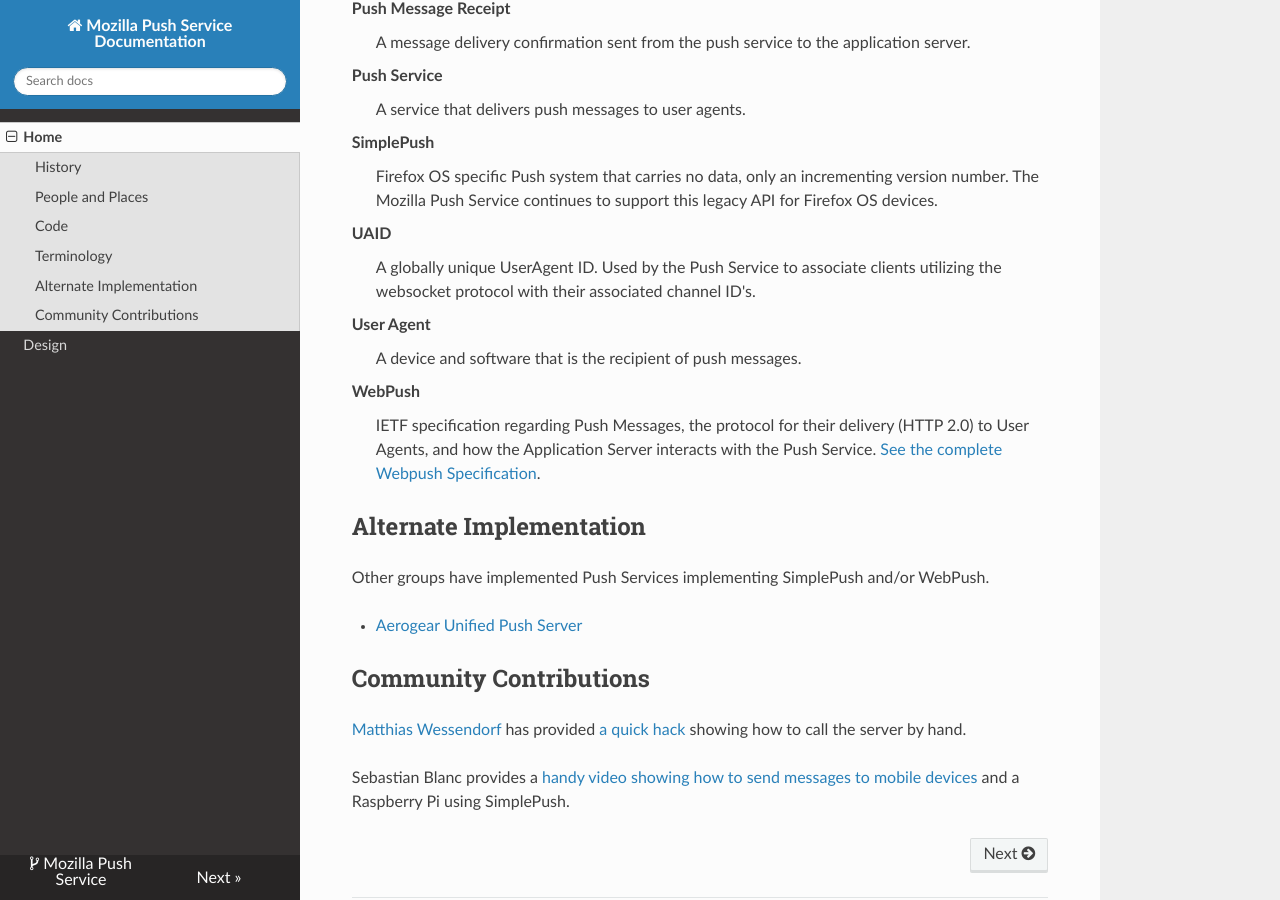
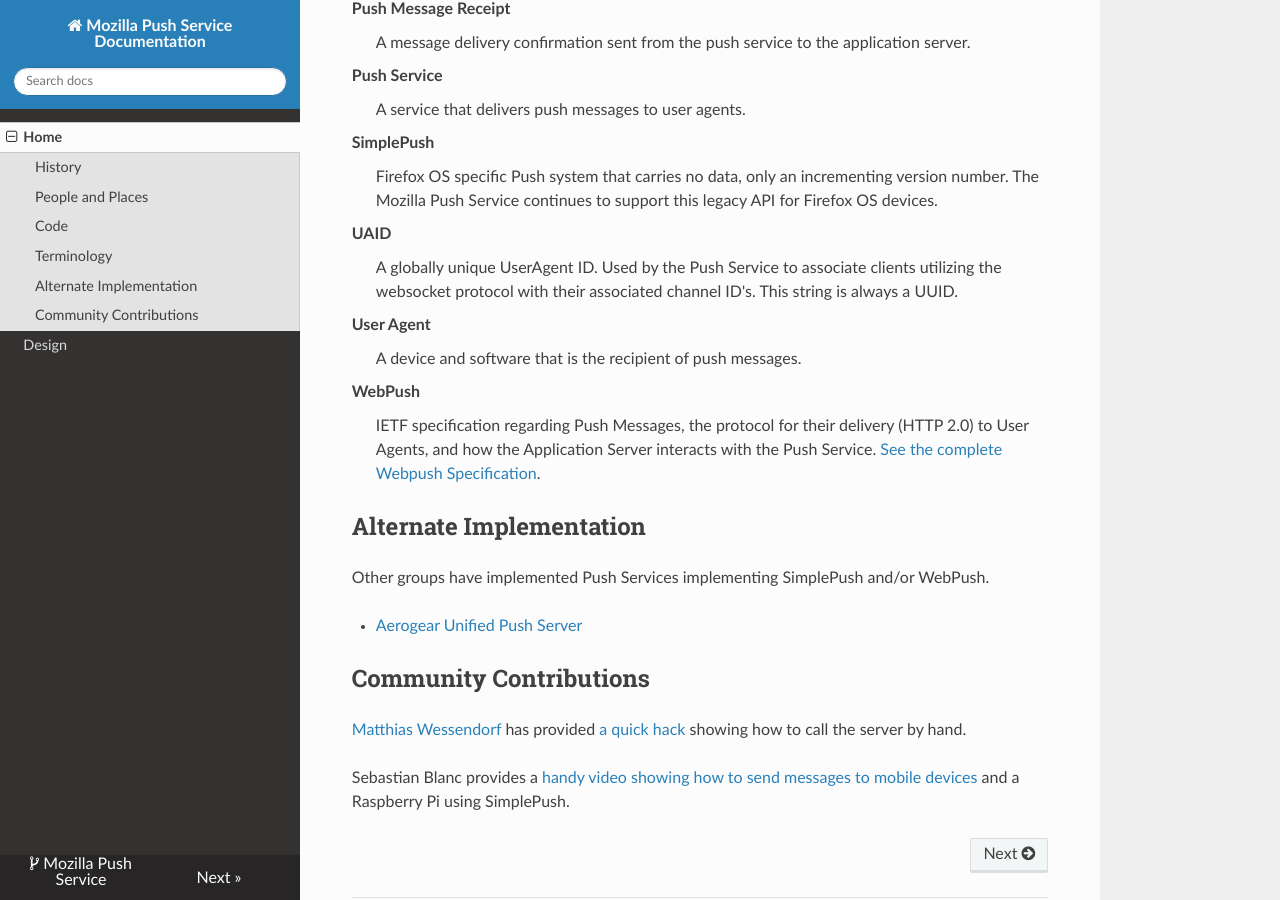
Before and after one commit to mozilla-services/push-service, an MkDocs documentation site: the page built from docs/index.md, in a window 1280 px wide and 900 px high, scrolled down 2011 px. Built offline with MkDocs 1.6.1, drawn with Linux system fonts in a browser that asks for light colours; nearby versions of some CDN libraries; old or Windows-style settings are respelled for this version of MkDocs.

Commit message:
fix: clearly define uaid format

```diff
--- a/docs/index.md
+++ b/docs/index.md
@@ -103,7 +103,8 @@ SimplePush
 
 UAID
 : A globally unique UserAgent ID. Used by the Push Service to associate clients
-  utilizing the websocket protocol with their associated channel ID's.
+  utilizing the websocket protocol with their associated channel ID's. This
+  string is always a UUID.
 
 User Agent
 : A device and software that is the recipient of push messages.
```
